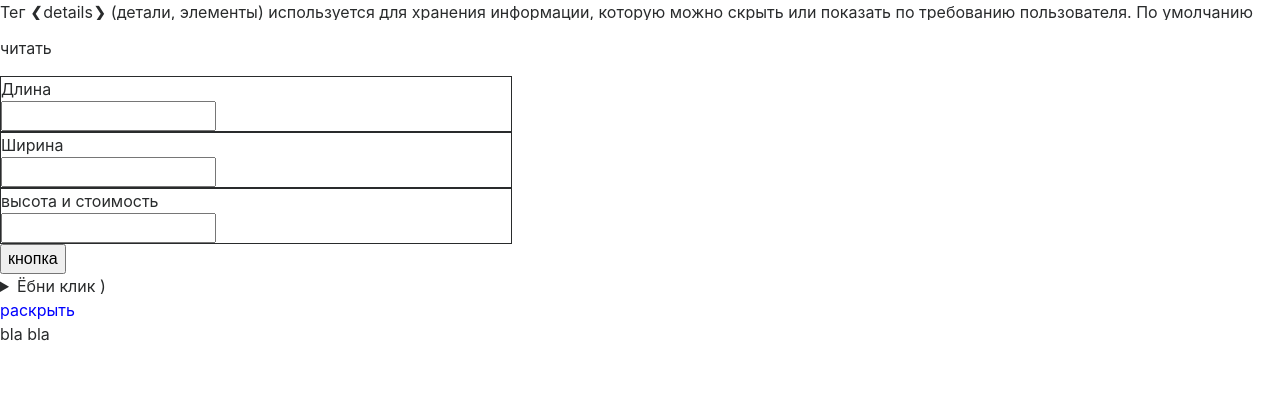
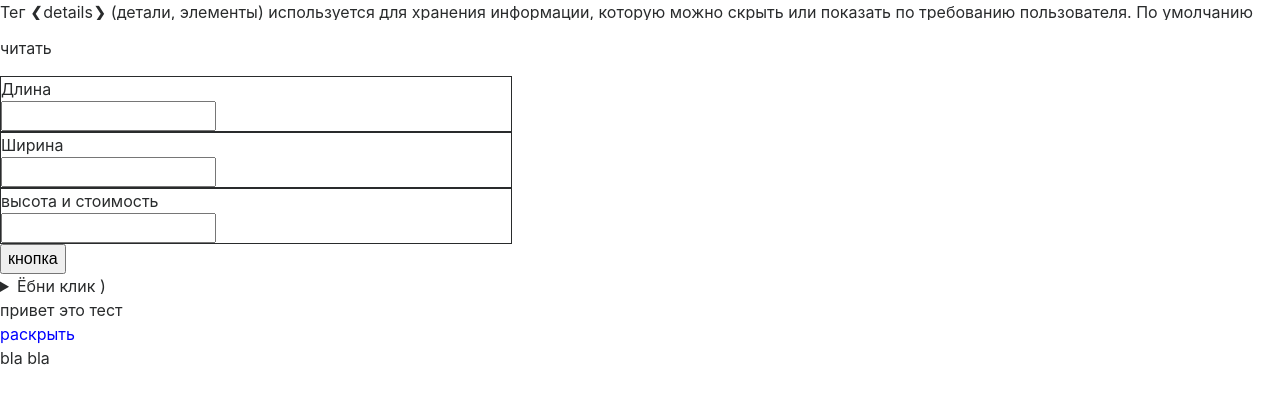
Before and after one commit to ivanfrontend/mysite, a plain HTML site: page page.html in a window 1280 px wide. Drawn offline with nearby package versions, Linux system fonts and the light colour scheme.

Commit message:
test commit pull

```diff
--- a/page.html
+++ b/page.html
@@ -72,6 +72,7 @@
 </div>
 
 <div>
+    <div>привет это тест </div>
 
     <div style="height:300px">
 <span style="cursor:pointer;color:blue" onclick="document.getElementById('ta').style.height = '100px'">раскрыть</span>
```
